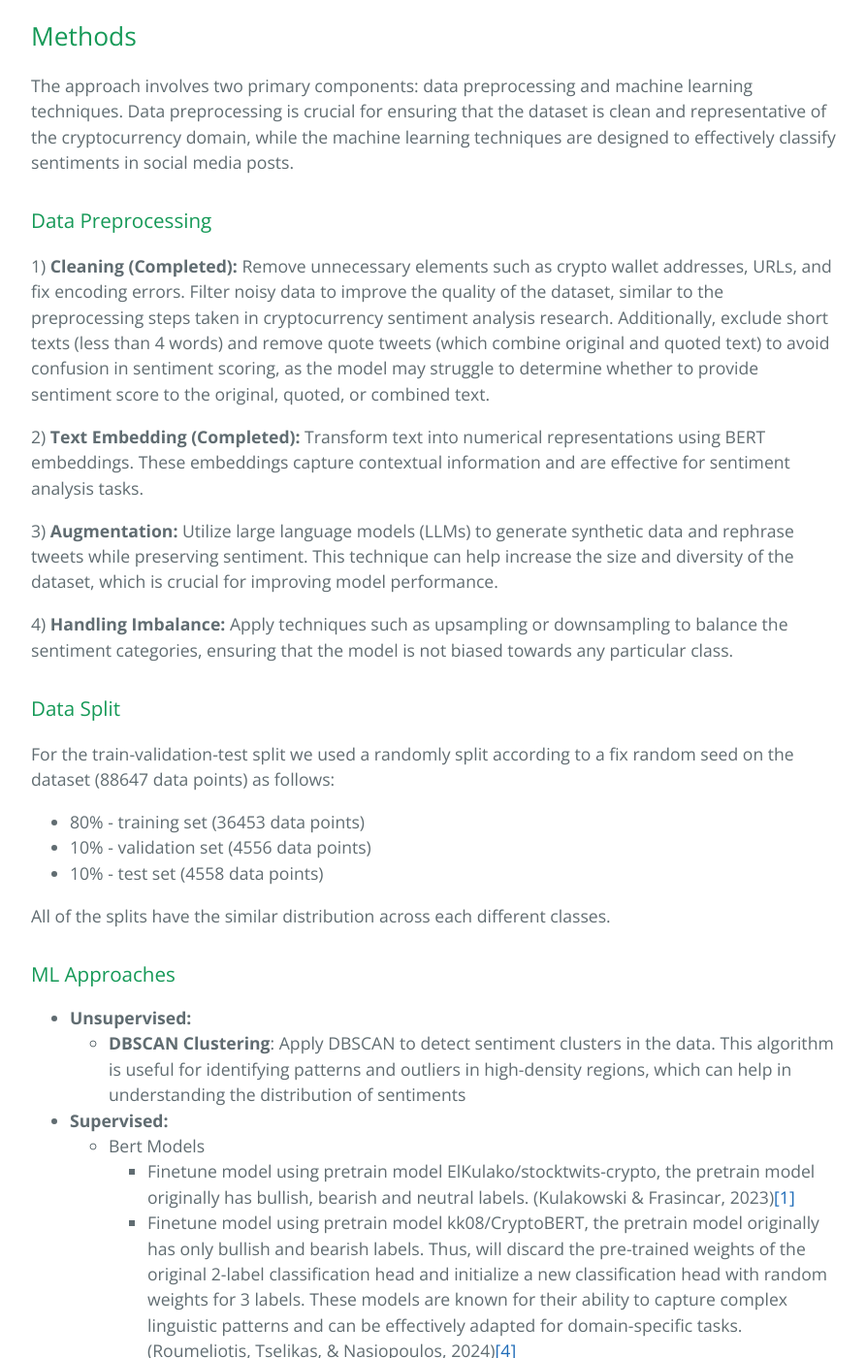
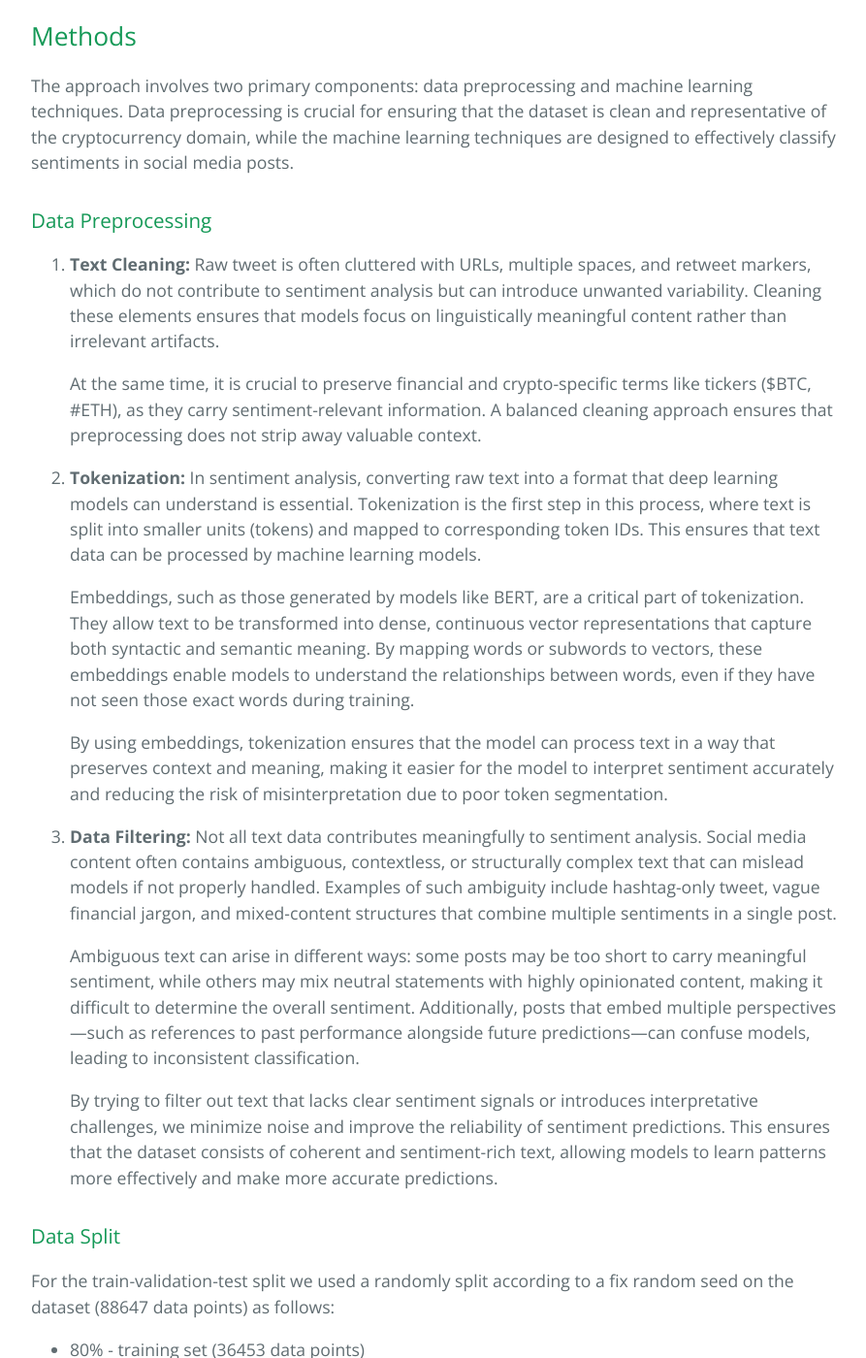
Before and after one commit to lowweihong/team14-CryptoMood, a Jekyll site: the page built from index.md, in a window 1280 px wide and 1400 px high, scrolled down 1693 px. Shown: the whole window at 97% size, without its empty margins (192-1085 px from the left). Built offline with Jekyll 4.4.1, drawn with Linux system fonts in a browser that asks for light colours; our own code applies the rules of GitHub Pages for plain Markdown files; some of the changed text lies outside the part shown.

Commit message:
enrich doc

```diff
--- a/index.md
+++ b/index.md
@@ -40,13 +40,24 @@
 The approach involves two primary components: data preprocessing and machine learning techniques. Data preprocessing is crucial for ensuring that the dataset is clean and representative of the cryptocurrency domain, while the machine learning techniques are designed to effectively classify sentiments in social media posts.
 
 ### Data Preprocessing
-1) **Cleaning (Completed):**  Remove unnecessary elements such as crypto wallet addresses, URLs, and fix encoding errors. Filter noisy data to improve the quality of the dataset, similar to the preprocessing steps taken in cryptocurrency sentiment analysis research. Additionally, exclude short texts (less than 4 words) and remove quote tweets (which combine original and quoted text) to avoid confusion in sentiment scoring, as the model may struggle to determine whether to provide sentiment score to the original, quoted, or combined text.
+1. **Text Cleaning:**
+   Raw tweet is often cluttered with URLs, multiple spaces, and retweet markers, which do not contribute to sentiment analysis but can introduce unwanted variability. Cleaning these elements ensures that models focus on linguistically meaningful content rather than irrelevant artifacts.
 
-2) **Text Embedding (Completed):** Transform text into numerical representations using BERT embeddings. These embeddings capture contextual information and are effective for sentiment analysis tasks.
+   At the same time, it is crucial to preserve financial and crypto-specific terms like tickers ($BTC, #ETH), as they carry sentiment-relevant information. A balanced cleaning approach ensures that preprocessing does not strip away valuable context.
 
-3) **Augmentation:** Utilize large language models (LLMs) to generate synthetic data and rephrase tweets while preserving sentiment. This technique can help increase the size and diversity of the dataset, which is crucial for improving model performance.
+2. **Tokenization:**
+   In sentiment analysis, converting raw text into a format that deep learning models can understand is essential. Tokenization is the first step in this process, where text is split into smaller units (tokens) and mapped to corresponding token IDs. This ensures that text data can be processed by machine learning models.
 
-4) **Handling Imbalance:** Apply techniques such as upsampling or downsampling to balance the sentiment categories, ensuring that the model is not biased towards any particular class.
+   Embeddings, such as those generated by models like BERT, are a critical part of tokenization. They allow text to be transformed into dense, continuous vector representations that capture both syntactic and semantic meaning. By mapping words or subwords to vectors, these embeddings enable models to understand the relationships between words, even if they have not seen those exact words during training.
+
+   By using embeddings, tokenization ensures that the model can process text in a way that preserves context and meaning, making it easier for the model to interpret sentiment accurately and reducing the risk of misinterpretation due to poor token segmentation.
+
+3. **Data Filtering:**
+   Not all text data contributes meaningfully to sentiment analysis. Social media content often contains ambiguous, contextless, or structurally complex text that can mislead models if not properly handled. Examples of such ambiguity include hashtag-only tweet, vague financial jargon, and mixed-content structures that combine multiple sentiments in a single post.
+
+   Ambiguous text can arise in different ways: some posts may be too short to carry meaningful sentiment, while others may mix neutral statements with highly opinionated content, making it difficult to determine the overall sentiment. Additionally, posts that embed multiple perspectives—such as references to past performance alongside future predictions—can confuse models, leading to inconsistent classification.
+
+   By trying to filter out text that lacks clear sentiment signals or introduces interpretative challenges, we minimize noise and improve the reliability of sentiment predictions. This ensures that the dataset consists of coherent and sentiment-rich text, allowing models to learn patterns more effectively and make more accurate predictions.
 
 ### Data Split
 For the train-validation-test split we used a randomly split according to a fix random seed on the dataset (88647 data points) as follows:
@@ -106,22 +117,28 @@
 ### Data Preprocessing Implementation
 For our initial models, we implemented a comprehensive preprocessing pipeline that included:
 
-1. **Text Cleaning:** We removed unnecessary elements such as URLs, wallet addresses, and special characters using regex patterns in our `preprocessing.py` module.
-   - These components do not carry useful semantic meaning for sentiment analysis and could interfere with model performance. Cleaning the text ensures cleaner, more consistent input data for the models.
+1. **Text Cleaning:**
+   - For fine-tuning or evaluating the ElKulako/stocktwits-crypto model, we follow the same text-cleaning methods as outlined in the original paper in order to maintain consistency with the model's original training conditions. This ensures that our results are comparable and that the model's performance is evaluated under similar preprocessing conditions. The preprocessing steps includes includes removing unnecessary elements such as URLs, wallet addresses, special characters using regex patterns and etc.
+
+   - For other models, we adopt a simpler and more minimalistic preprocessing approach to preserve the structure of the tweets, allowing deep learning models to learn more effectively. This involves removing URLs, eliminating retweet prefixes, stripping specific patterns, and cleaning up extra spaces.
 
 2. **Tokenization:** We used the tokenizers from pre-trained models (BERT-based) to convert text into token IDs suitable for deep learning models.
-   - This step preserves the contextual relationships between words, which is crucial for understanding sentiment in financial and crypto-related language.
+   - ElKulako/stocktwits-crypto (RoBERTa-based): Since this model follows the RoBERTa architecture, it uses a byte-level Byte-Pair Encoding (BPE) tokenizer. This means the tokenization process is more flexible in handling out-of-vocabulary words, particularly financial and crypto-specific terminology. Unlike BERT, RoBERTa does not use segment embeddings, making it better suited for long financial text analysis.
+
+   - kk08/CryptoBERT: This model follows the standard WordPiece tokenization used in BERT, which efficiently breaks down rare words into subwords. This ensures robust tokenization for domain-specific words while maintaining compatibility with BERT-based architectures.
 
 3. **Data Filtering:** We excluded short texts (fewer than 4 words) and removed quote tweets to avoid confusion in sentiment scoring.
-   - Short texts often lack sufficient context for reliable sentiment classification, and quote tweets can introduce conflicting sentiment signals. This filtering step helped improve data quality and model accuracy.
+   - Short texts (e.g., #1inch, $OP) often lack meaningful context, making it difficult for the model to infer sentiment. Including such texts could introduce noise and negatively impact model performance.
+
+   - Quote tweets contain both the original tweet and the user’s comment, making sentiment classification ambiguous. The model may struggle to determine whether the sentiment applies to the quoted content, the comment, or both, leading to inconsistent predictions. Thus it is removed.
 
 ### Chosen Models
 1. **ElKulako/stocktwits-crypto baseline**
-   - It provides a quick, interpretable starting point for evaluating the effectiveness of more complex models while it lacks the depth of contextual understanding.
+   - This model was originally trained on the StockTwits dataset, which consists of short financial post similar to tweets. Besides, all the posts are crypto related. Given its relevance, it is selcted to act as a benchmark for comparison with our finetune models (Kulakowski & Frasincar, 2023)[[1]](#1).
 2. **ElKulako/stocktwits-crypto finetune**
-   - We selected this model because it is already fine-tuned on financial social media text from StockTwits, a platform known for investment-related sentiment. It was specifically trained with bullish, bearish, and neutral sentiment labels, which perfectly align with our classification goals. This domain alignment reduces the amount of task-specific fine-tuning required and helps the model generalize well to our crypto-related sentiment data. By leveraging its pre-learned understanding of financial terminology and sentiment, we gain a strong starting point for accurate predictions with minimal retraining effort.
+   - We selected this model because it is already fine-tuned on financial social media text from StockTwits, a platform known for investment-related sentiment. It was specifically trained with bullish, bearish, and neutral sentiment labels, which perfectly align with our classification goals. This domain alignment reduces the amount of task-specific fine-tuning required and helps the model generalize well to our crypto-related sentiment data. By leveraging its pre-learned understanding of financial terminology and sentiment, we gain a strong starting point for accurate predictions with minimal retraining effort (Kulakowski & Frasincar, 2023)[[1]](#1).
 3. **kk08/CryptoBERT finetune**
-   - This model was chosen due to its pre-training on cryptocurrency-specific text, giving it an inherent understanding of the vocabulary, slang, and market dynamics unique to the crypto domain. Although it was originally trained for binary classification (bullish vs. bearish), we modified it by replacing the classification head to support three sentiment classes, allowing it to fit our task. This adaptation retained the model’s domain-specific strengths while making it flexible for multi-class classification. Using CryptoBERT ensures that the model can better interpret the nuanced language used in crypto discussions, which traditional general-purpose models might miss.
+   - This model was selected for this study due to its robust foundation and domain-specific advantages tailored to cryptocurrency sentiment analysis. CryptoBERT builds upon FinBERT, a model pre-trained on a large corpus of financial texts, which equips it with a strong base understanding of financial terminology, sentiment nuances, and contextual patterns (Araci, 2019)[[7]](#7). Additionally, this model is chosen is due to its pre-training on cryptocurrency-specific text, giving it an inherent understanding of the vocabulary, slang, and market dynamics unique to the crypto domain. Although it was originally trained for binary classification (bullish vs. bearish), we modified it by replacing the classification head to support three sentiment classes, allowing it to fit our task. This adaptation retained the model’s domain-specific strengths while making it flexible for multi-class classification. Using CryptoBERT ensures that the model can better interpret the nuanced language used in crypto discussions, which traditional general-purpose models might miss.
 
 
 ### Model Implementation and Evaluation
@@ -184,6 +201,9 @@
 <a id='5'>[5]</a> Nguyen, D. Q., Vu, T., & Nguyen, A. T. (2020). BERTweet: A pre-trained language model for English Tweets. In Q. Liu & D. Schlangen (Eds.), Proceedings of the 2020 Conference on Empirical Methods in Natural Language Processing: System Demonstrations (pp. 9–14). Association for Computational Linguistics. https://doi.org/10.18653/v1/2020.emnlp-demos.2
 
 <a id='6'>[6]</a> Chen, X., Zhang, T., & Ye, Y. (2019). Sentiment analysis of comment texts based on BiLSTM. IEEE Access, 7, 51176–51185. https://doi.org/10.1109/ACCESS.2019.2909918
+
+<a id='7'>[7]</a> Araci, D. (2019). FinBERT: Financial sentiment analysis with pre-trained language models. arXiv. https://arxiv.org/abs/1908.10063
+
 ---
 
 ## Gantt Chart
```
Also changed, not shown: other parts of index.md (+1 -1 lines).
